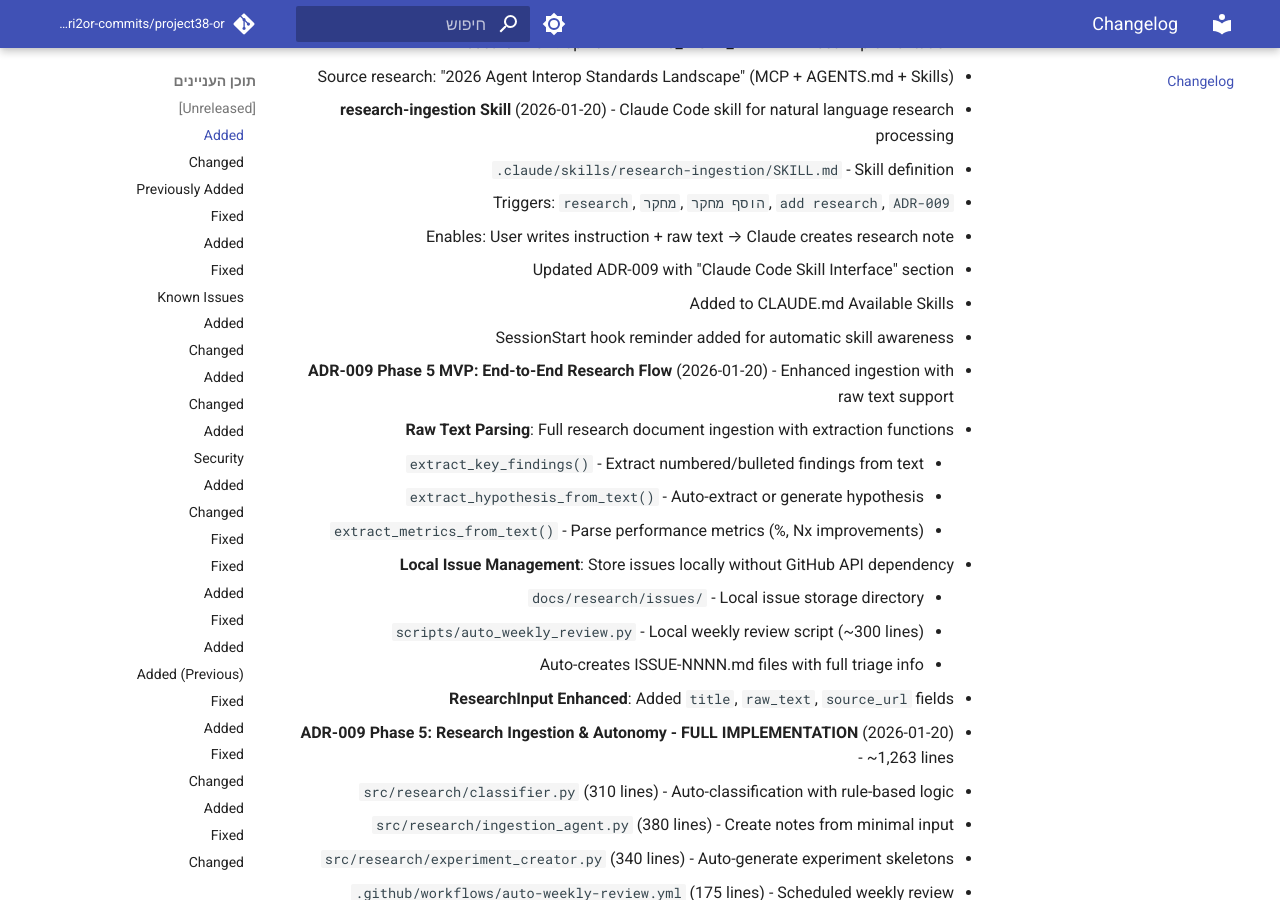
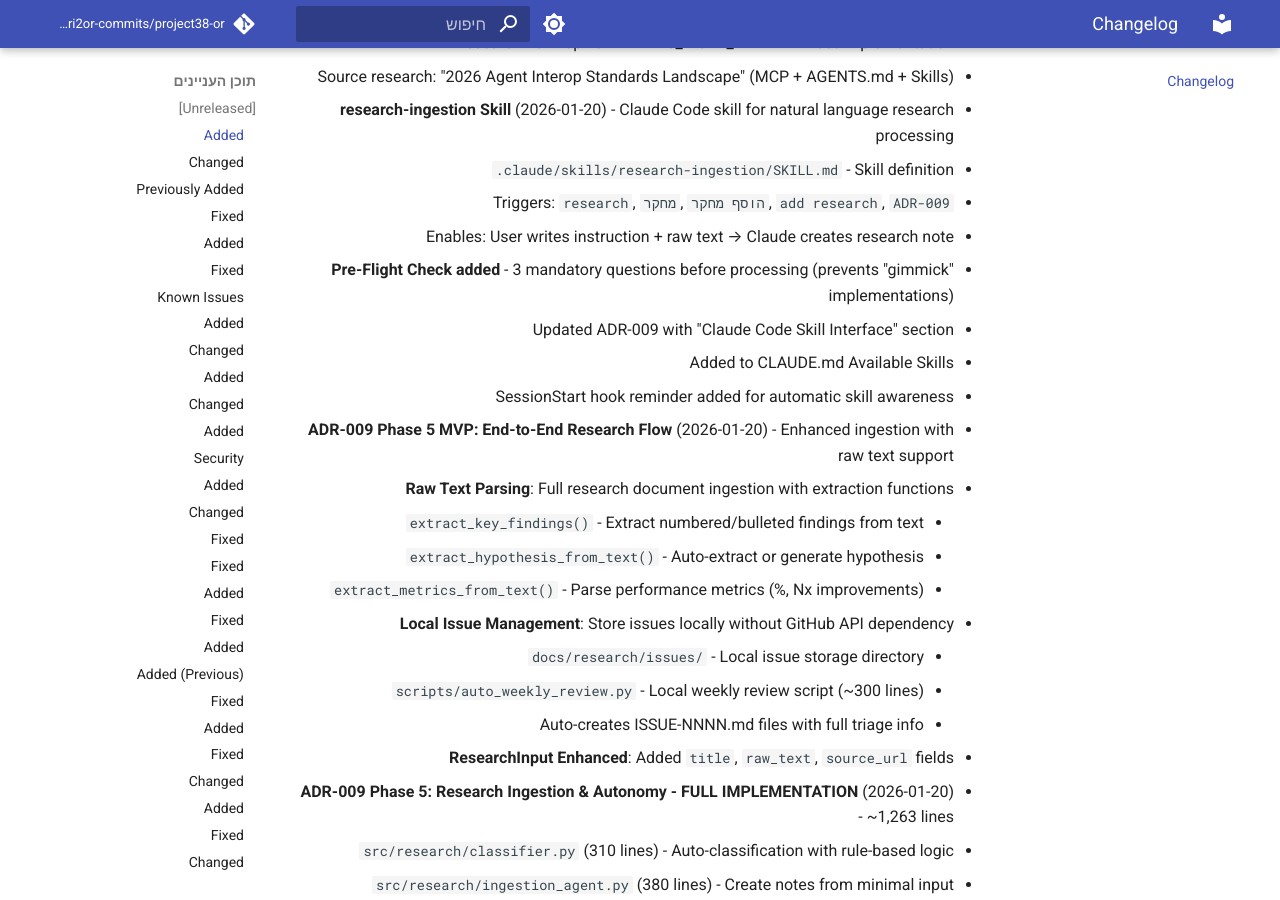
Before and after one commit to edri2or-commits/project38-or, an MkDocs documentation site: the page built from docs/changelog.md, in a window 1280 px wide and 900 px high, scrolled down 528 px. Built offline with MkDocs 1.6.1 and Material for MkDocs 9.7.7, drawn with Linux system fonts in a browser that asks for light colours; comment, search, counter and statistics services are not loaded.

Commit message:
docs: add pre-flight check note to changelog (#374)
Co-authored-by: Claude <noreply@anthropic.com>

```diff
--- a/docs/changelog.md
+++ b/docs/changelog.md
@@ -18,6 +18,7 @@ and this project adheres to [Semantic Versioning](https://semver.org/spec/v2.0.0
   - `.claude/skills/research-ingestion/SKILL.md` - Skill definition
   - Triggers: `research`, `מחקר`, `הוסף מחקר`, `add research`, `ADR-009`
   - Enables: User writes instruction + raw text → Claude creates research note
+  - **Pre-Flight Check added** - 3 mandatory questions before processing (prevents "gimmick" implementations)
   - Updated ADR-009 with "Claude Code Skill Interface" section
   - Added to CLAUDE.md Available Skills
   - SessionStart hook reminder added for automatic skill awareness
```
